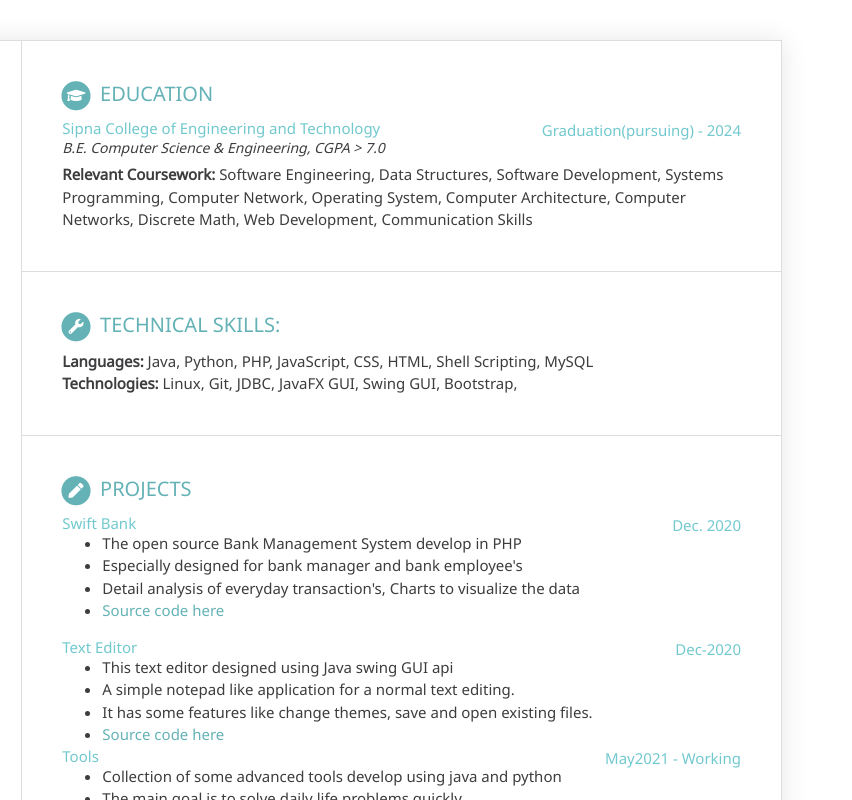
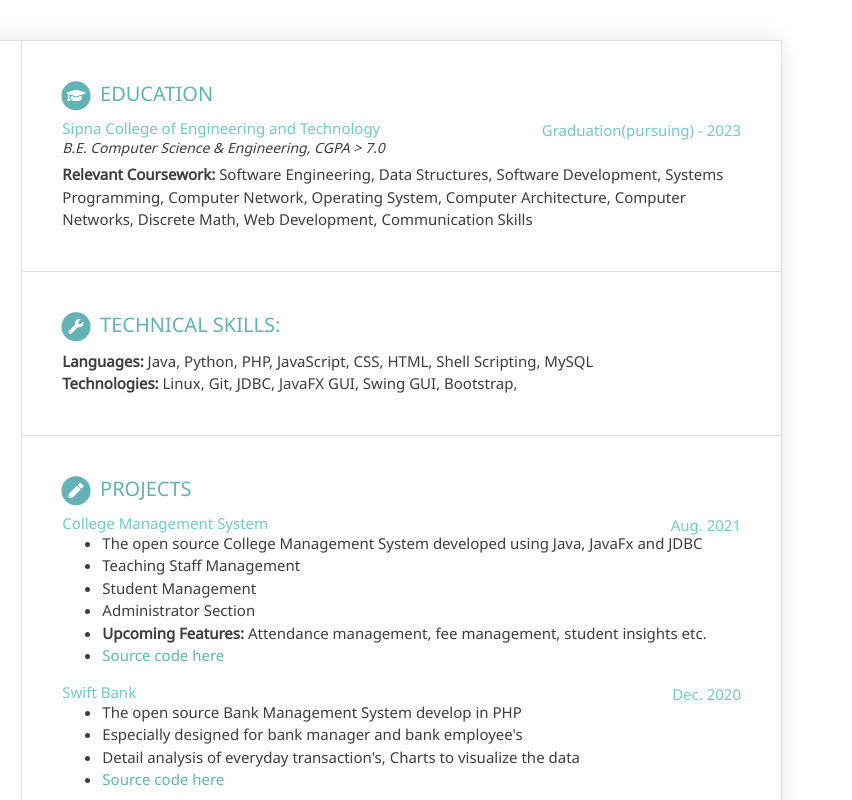
Before and after one commit to viveknimbolkar/viveknimbolkar.github.io, a plain HTML site: page index.html in a window 1280 px wide. Shown: the top 800 px of the page, 428-1280 px from the left. Drawn offline with nearby package versions, Linux system fonts and the light colour scheme.

Commit message:
make some changes

```diff
--- a/index.html
+++ b/index.html
@@ -60,7 +60,7 @@
                         <div class="school">
                             <div class="upper-row">
                                 <h3 class="school-name">Sipna College of Engineering and Technology</h3>
-                                <div class="time">Graduation(pursuing) - 2024</div>
+                                <div class="time">Graduation(pursuing) - 2023</div>
                             </div>
                             <div class="school-title">B.E. Computer Science & Engineering, CGPA > 7.0</div>
 
@@ -164,6 +164,22 @@
 
                         <div class="job">
                             <div class="upper-row">
+                                <h3 class="company">College Management System</h3>
+                                <div class="time">Aug. 2021</div>
+                            </div>
+
+                            <ul>
+                                <li>The open source College Management System developed using Java, JavaFx and JDBC</li>
+                                <li>Teaching Staff Management</li>
+                                <li>Student Management</li>
+                                <li>Administrator Section</li>
+                                <li><strong>Upcoming Features: </strong>Attendance management, fee management, student insights etc.</li>
+                                <li><a href="https://github.com/viveknimbolkar/SwiftBank" target="_blank">Source code here</a></li>
+                            </ul>
+                        </div>
+
+                        <div class="job">
+                            <div class="upper-row">
                                 <h3 class="company">Swift Bank</h3>
                                 <div class="time">Dec. 2020</div>
                             </div>
@@ -260,13 +276,6 @@
                     -->
                     </section>
                 </article>
-                <footer>
-                    <!-- DO NOT CHANGE THIS -->
-                    <small class="copyright">
-                        Made with <i class="fas fa-heart"></i> by <a href="https://github.com/viveknimbolkar/" target="_blank"
-                            rel="nofollow">Vivek Nimbolkar</a>
-                    </small>
-                </footer>
             </div>
         </div>
     </main>
```
